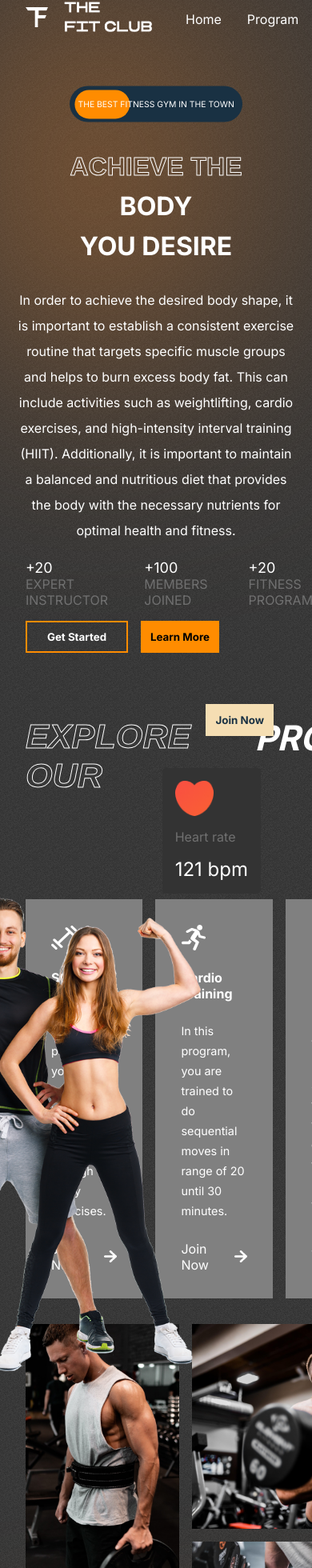
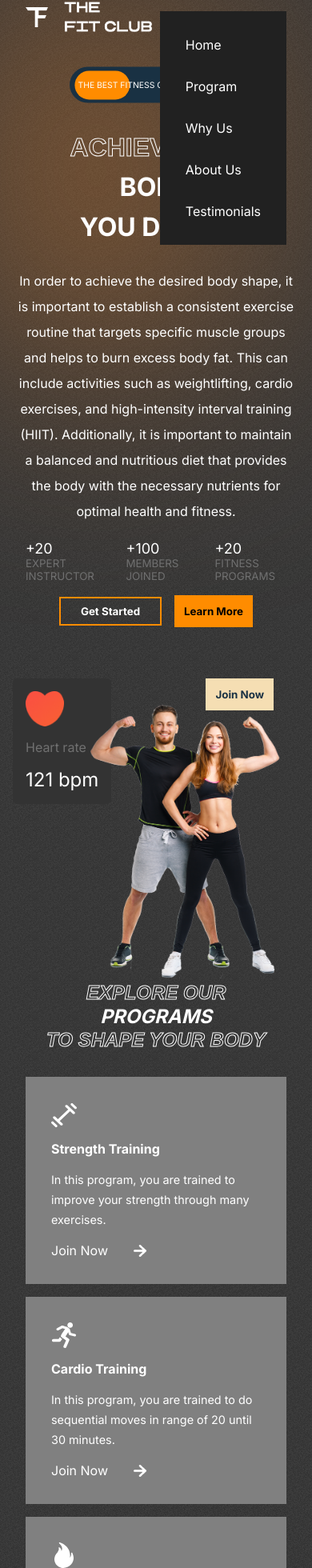
Before and after one commit to Akangbe/FitZone, a React (Create React App) app: page / in a window 390 px wide. Shown: the part 26-1986 px from the top of the page at 80% size. Built offline with nearby package versions, Linux system fonts and the light colour scheme.

Commit message:
responsiveness

```diff
--- a/src/components/Header/Header.css
+++ b/src/components/Header/Header.css
@@ -19,3 +19,15 @@
 .header-menu>li:hover{
     color: var(--orange);
 }
+@media screen and (max-width:768px) {
+    .header>:nth-child(2){
+        position: fixed;
+        right: 2rem;
+        z-index: 99;
+    }
+    .header-menu{
+        flex-direction: column;
+        background-color: var(--appColor);
+        padding: 2rem;
+    }
+}
--- a/src/components/Hero/Hero.css
+++ b/src/components/Hero/Hero.css
@@ -211,9 +211,33 @@ background-color: var(--orange);
     }
     .figures{
         justify-content: center;
-        width: 100vw;
+        /* width: 100vw; */
+        align-items: center;
     }
     .figures>div>span:nth-child(1){
         font-size: large;
     }
+    .figures>div>span:nth-of-type(2){
+        font-size: smaller;
+    }.hero-btns{
+        align-items: center;
+        justify-content: center;
+    }
+    .right-hero{
+        position: relative;
+        background: none;
+    }
+    .heart-rate{
+        left: 1rem;
+        top: 2rem;
+    }
+    .hero_image{
+        position: relative;
+        width: 15rem;
+        left: 7rem;
+        top: 4rem;
+        align-self: center;
+    }
+    /* .hero_image-back */
+
 }
--- a/src/components/Hero/Hero.js
+++ b/src/components/Hero/Hero.js
@@ -15,6 +15,7 @@ const Hero = () => {
     type: "spring",
     duration: 3,
   };
+  const mobile = window.innerWidth <= 768 ? true : false;
   return (
     <div className="hero">
       <div className="blur hero-blur"></div>
@@ -22,7 +23,7 @@ const Hero = () => {
         <Header />
         <div className="the-best-ads">
           <motion.div
-            initial={{ left: "230px" }}
+            initial={{ left: mobile ? "178px" : "238px" }}
             whileInView={{ left: "8px" }}
             // transition={{...transition, type="tween"}}
             // transition={{ ...transition, type: "tween" }}
--- a/src/components/Join/join.css
+++ b/src/components/Join/join.css
@@ -47,3 +47,17 @@
     background-color : var(--orange);
     color: white;
 }
+@media screen and (max-width:768px) {
+    .join{
+        flex-direction: column;
+        gap: 1rem;
+    }
+    .left-j{
+        font-size: x-large;
+        flex-direction: column;
+
+    }
+    .right-j{
+        padding: 2rem;
+    }
+}
--- a/src/components/Plans/plan.css
+++ b/src/components/Plans/plan.css
@@ -79,3 +79,12 @@ fill: white;
 .plan:nth-child(2)>button{
     color: orange;
 }
+@media screen and (max-width:768px) {
+.plans{
+  flex-direction: column;
+}
+.plans>:nth-child(2)
+{
+  transform: none;
+}
+}
--- a/src/components/Process/Reason.css
+++ b/src/components/Process/Reason.css
@@ -81,3 +81,30 @@
 .partner>img{
     width: 2.5rem;
 }
+@media screen and (max-width:768px) {
+    .reasons{
+        flex-direction: column;
+    }
+    .left-r{
+        grid-auto-rows: auto;
+        height: 10rem;
+    }
+    .left-r>:nth-child(1){
+        width: 7rem;
+        height: 17rem;
+    }
+    .left-r>:nth-child(2){
+        width: 15rem;
+        height: 10rem;
+    }
+    .left-r>:nth-child(3){
+        width: 7rem;
+    }
+    .left-r>:nth-child(4){
+        width: 7rem;
+        height: 6rem;
+    }
+    .right-r>span{
+        margin-top: 1.5rem;
+    }
+}
--- a/src/components/Testimonial/Testimonial.css
+++ b/src/components/Testimonial/Testimonial.css
@@ -1,10 +1,10 @@
-.Testimonial{
+.Testimonial {
   display: flex;
   gap: 1rem;
   padding: 0 2rem;
   margin-top: 8rem;
 }
-.left-t{
+.left-t {
   display: flex;
   flex: 1 1;
   gap: 2rem;
@@ -12,46 +12,43 @@
   text-transform: uppercase;
   flex-direction: column;
   color: white;
-
-
 }
-.left-t>:nth-child(1){
+.left-t > :nth-child(1) {
   color: var(--orange);
   font-weight: bold;
 }
-.left-t>:nth-child(2),
-.left-t>:nth-child(3){
+.left-t > :nth-child(2),
+.left-t > :nth-child(3) {
   font-weight: bold;
   font-size: 3rem;
 }
-.left-t>:nth-child(4){
+.left-t > :nth-child(4) {
   text-transform: none;
   text-align: justify;
   letter-spacing: 2px;
   line-height: 40px;
 }
-.right-t{
+.right-t {
   flex: 1;
   position: relative;
-
 }
-.right-t>img{
+.right-t > img {
   position: absolute;
   width: 17rem;
   height: 20rem;
   right: 8rem;
   top: 2rem;
 }
-.right-t>:nth-child(1){
+.right-t > :nth-child(1) {
   position: absolute;
   width: 17rem;
   height: 20rem;
   border: 2px solid orange;
-    background-color:transparent ;
+  background-color: transparent;
   right: 9rem;
   top: 0.9rem;
 }
-.right-t>:nth-child(2){
+.right-t > :nth-child(2) {
   position: absolute;
   width: 17rem;
   height: 19rem;
@@ -60,14 +57,52 @@
   background: var(--planCard);
   /* background-color: yellow; */
 }
-.arrows{
+.arrows {
   display: flex;
   gap: 1rem;
   position: absolute;
-    bottom:  1rem;
+  bottom: 1rem;
   left: 3rem;
 }
-.arrows>img{
+.arrows > img {
   width: 1.5rem;
   cursor: pointer;
 }
+@media screen and (max-width: 768px) {
+  .Testimonial {
+    flex-direction: column;
+  }
+  .left-t > :nth-child(1) {
+    color: var(--orange);
+    font-weight: bold;
+  }
+  .left-t > :nth-child(2),
+  .left-t > :nth-child(3) {
+    font-size: xx-large;
+  }
+  .right-t {
+    display: flex;
+    flex-direction: column;
+    align-items: center;
+    gap: 2rem;
+  }
+  .right-t > div {
+    position: relative;
+    display: none;
+  }
+  .right-t > img {
+    top: 0;
+    right: 0;
+    position: relative;
+    align-self: center;
+    /* width: 2rem;         */
+
+   }
+   .right-t > :last-child {
+    display: block;
+    bottom: 0;
+    left: 0;
+    gap: 2rem;
+  }
+
+}
--- a/src/components/Testimonial/Testimonial.jsx
+++ b/src/components/Testimonial/Testimonial.jsx
@@ -20,7 +20,9 @@ const Testimonial = () => {
             <span style={{ color: "var(--orange" }}>
               {testimonialsData[selected].name}
             </span>
-            <div style={{ "margin-top": "-.6rem", "margin-bottom": "1.8rem" }}>
+            <div
+            //  style={{ "margin-top": "-.6rem", "margin-bottom": "1.8rem" }}
+             >
               {" "}
               -{testimonialsData[selected].status}
             </div>
@@ -28,12 +30,8 @@ const Testimonial = () => {
         </span>
       </div>
       <div className="right-t">
-        <div
-
-        ></div>
-         <div
-
-        ></div>
+        <div></div>
+        <div></div>
         <img src={testimonialsData[selected].image} alt="" srcset="" />
         <div className="arrows">
           <img
--- a/src/components/program/program.css
+++ b/src/components/program/program.css
@@ -56,4 +56,20 @@ gap: 1rem;
     /* background-color: ; */
     /* background-color: var(--planCard); */
     /* background:  linear-gradient(210deg, #f44336, #ff9800);   */
+    cursor: pointer;
 }
+@media screen and (max-width: 768px) {
+.programs-header{
+    flex-direction: column;
+    gap: 1px;
+    font-size: x-large;
+    align-items: center;
+    justify-content: center;
+    align-items: center;
+    margin-top: 4rem;
+}
+.program-categories{
+    flex-direction: column;
+}
+
+}
```
Lines whose indentation alone changed are shown as unchanged.
